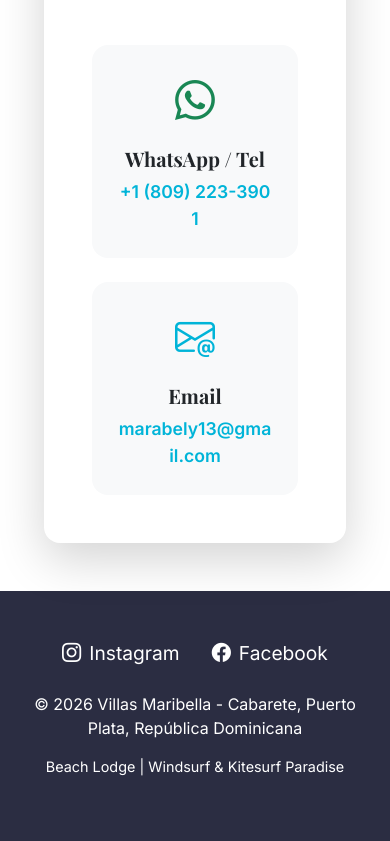
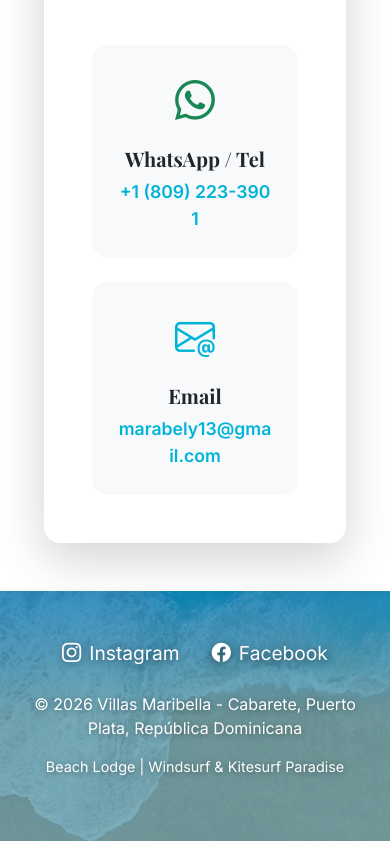
Before and after one commit to Drim0717/Villas-Maribella, a plain HTML site: page client/index.html in a window 390 px wide. Shown: the part 7719-8560 px from the top of the page. Drawn offline with nearby package versions, Linux system fonts and the light colour scheme; no server answers; a script that the page names is missing.

Commit message:
agregar foto al footer

```diff
--- a/style.css
+++ b/style.css
@@ -914,10 +914,20 @@ body.modal-open {
    FOOTER
    ============================================ */
 .footer {
-    background: var(--dark-text);
+    background: linear-gradient(180deg, rgba(0, 119, 182, 0.75) 0%, rgba(41, 127, 145, 0.6) 50%),
+        url('images/Principal/footer.jpg');
+    background-size: cover;
+    background-position: center center;
+    background-repeat: no-repeat;
+    background-color: #0077B6;
     color: var(--white);
     text-align: center;
-    padding: 3rem 2rem;
+    padding: 4rem 2rem;
+    text-shadow: 0 2px 8px rgba(0, 0, 0, 0.5);
+}
+
+.footer p {
+    text-shadow: 0 1px 6px rgba(0, 0, 0, 0.4);
 }
 
 .social-links {
@@ -1068,6 +1078,12 @@ body.modal-open {
 
     .section-title {
         font-size: 2rem;
+    }
+
+    .footer {
+        background-size: cover;
+        background-position: center;
+        padding: 3rem 1.5rem;
     }
 }
 
@@ -1138,8 +1154,15 @@ body.modal-open {
 }
 
 @keyframes fabPulse {
-    0%, 100% { box-shadow: 0 8px 25px rgba(0, 119, 182, 0.4); }
-    50% { box-shadow: 0 8px 32px rgba(0, 119, 182, 0.65); }
+
+    0%,
+    100% {
+        box-shadow: 0 8px 25px rgba(0, 119, 182, 0.4);
+    }
+
+    50% {
+        box-shadow: 0 8px 32px rgba(0, 119, 182, 0.65);
+    }
 }
 
 /* Panel Overlay */
@@ -1523,8 +1546,13 @@ body.modal-open {
     background: #dee2e6;
 }
 
-.my-res-separator::before { left: 5%; }
-.my-res-separator::after { right: 5%; }
+.my-res-separator::before {
+    left: 5%;
+}
+
+.my-res-separator::after {
+    right: 5%;
+}
 
 @media (max-width: 576px) {
     .my-reservations-fab {
```
Also changed, not shown: images/Principal/footer.jpg (added).
